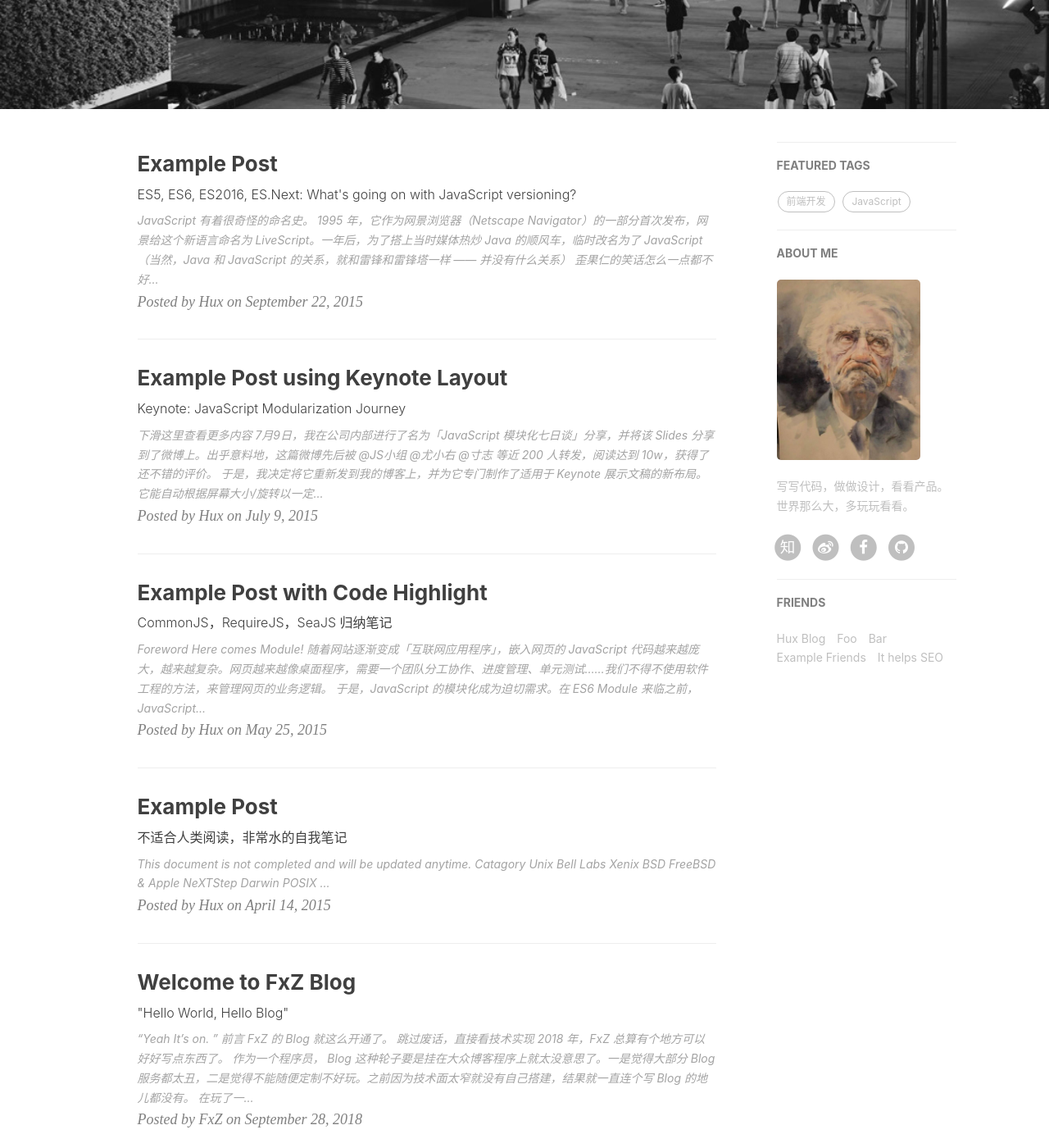
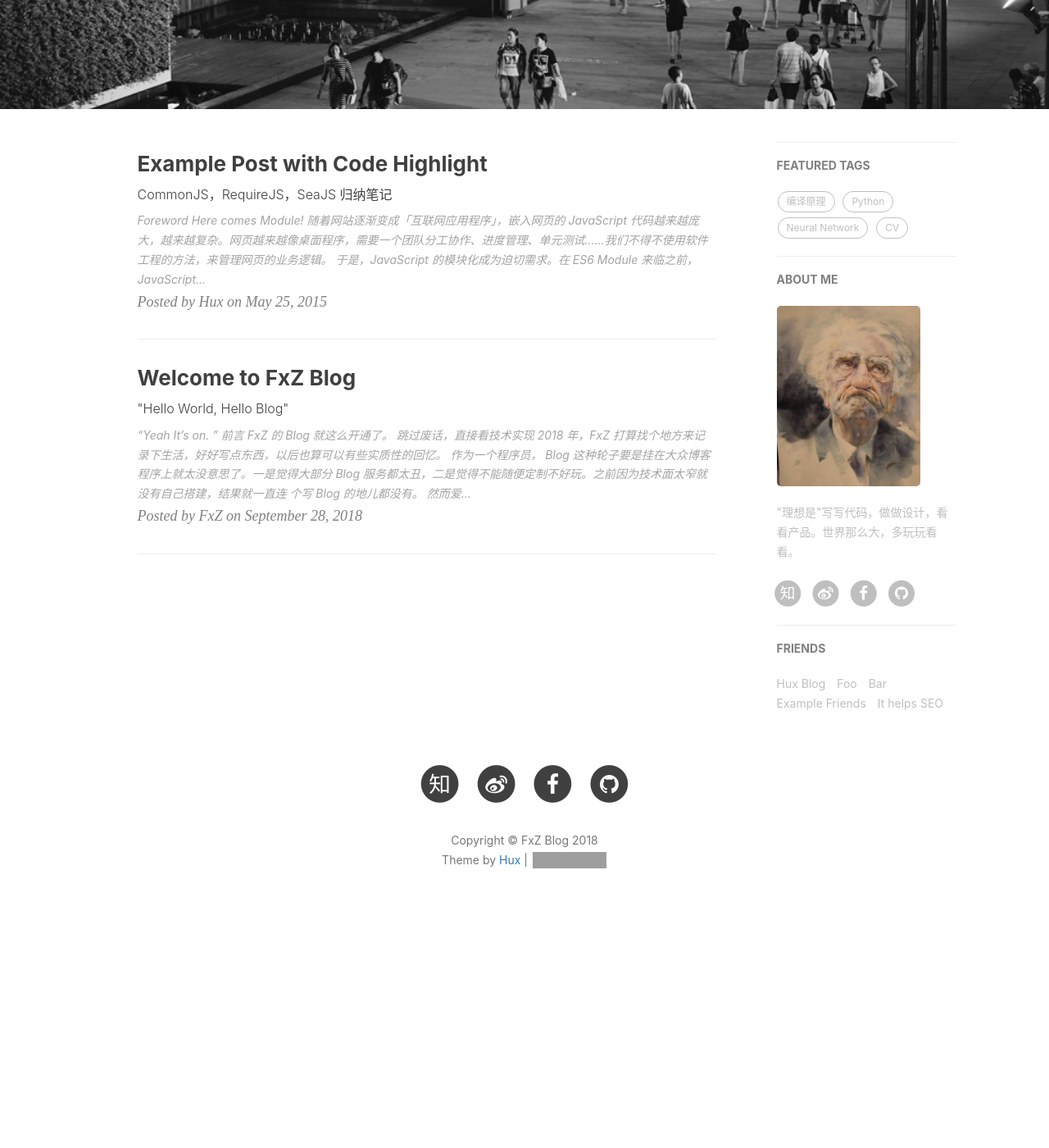
Before and after one commit to zephyr-fun/zephyr-fun.github.io, a Jekyll site: the page index.html, which Jekyll copies as it is, in a window 1280 px wide and 1400 px high, scrolled down 285 px. Shown: the whole window at 82% size. Built offline with Jekyll 4.4.1, drawn with Linux system fonts in a browser that asks for light colours; nearby versions of some CDN libraries; comment, search, counter and statistics services are not loaded; after the commit the page ends 1411 px from its top, so only the background shows below that; some of the changed text lies outside the part shown; grey boxes are pictures that could not be loaded.

Commit message:
make it like me

```diff
--- a/_layouts/post.html
+++ b/_layouts/post.html
@@ -24,7 +24,7 @@ layout: default
                     </div>
                     <h1>{{ page.title }}</h1>
                     {% comment %}
-                        always create a h2 for keeping the margin , Hux
+                        always create a h2 for keeping the margin , Hux says
                     {% endcomment %}
                     {% comment %} if page.subtitle {% endcomment %}
                     <h2 class="subheading">{{ page.subtitle }}</h2>
@@ -43,8 +43,8 @@ layout: default
 
     <!-- Post Container -->
             <div class="
-                col-lg-8 col-lg-offset-2
-                col-md-10 col-md-offset-1
+                col-lg-8 col-lg-offset-
+2                col-md-10 col-md-offset-1
                 post-container">
 
 				{{ content }}
--- a/index.html
+++ b/index.html
@@ -10,7 +10,7 @@
     <meta name="keyword"  content="">
     <link rel="shortcut icon" href="/zephyr-fun.github.io/img/icon-me.ico">
 
-    <title>范宣哲的博客 | Zephyr-fun Blog</title>
+    <title>认真生活 | Zephyr-fun Be Real</title>
 
     <link rel="canonical" href="https://huangxuan.me/huxblog-boilerplate/">
 
@@ -45,7 +45,7 @@
 
     <!-- ga & ba script hoook -->
     <script></script>
-    <!-- Global site tag (gtag.js) - Google Analytics -->
+    <!-- Global site tag (gtag.js) - Google Analytics about my site-->
     <script async src="https://www.googletagmanager.com/gtag/js?id=UA-127721450-1"></script>
     <script>
     window.dataLayer = window.dataLayer || [];
@@ -72,7 +72,7 @@
                 <span class="icon-bar"></span>
                 <span class="icon-bar"></span>
             </button>
-            <a class="navbar-brand" href="/zephyr-fun.github.io/">FxZ</a>
+            <a class="navbar-brand" href="/zephyr-fun.github.io/">fanxuanzhe</a>
         </div>
 
         <!-- Collect the nav links, forms, and other content for toggling -->
@@ -141,7 +141,7 @@
                 <div class="site-heading">
                     <h1>FxZ Blog</h1><!-- 主标题 -->
                     <!--<hr class="small">-->
-                    <span class="subheading">“初号机” of zephyr-fun.github.io</span>
+                    <span class="subheading">要走一刻,请不必诸多眷恋</span><!-- “初号机” of zephyr-fun.github.io -->
                     <!-- 主标题下的小标题 -->
                 </div>
             </div>
@@ -164,7 +164,7 @@
                 post-container
             ">
 
-<div class="post-preview">
+<!-- <div class="post-preview">
     <a href="/zephyr-fun.github.io/2015/09/22/js-version/">
         <h2 class="post-title">
             Example Post
@@ -187,9 +187,9 @@
         Posted by Hux on September 22, 2015
     </p>
 </div>
-<hr>
+<hr> -->
 
-<div class="post-preview">
+<!-- <div class="post-preview">
     <a href="/zephyr-fun.github.io/2015/07/09/js-module-7day/">
         <h2 class="post-title">
             Example Post using Keynote Layout
@@ -213,7 +213,7 @@
         Posted by Hux on July 9, 2015
     </p>
 </div>
-<hr>
+<hr> -->
 
 <div class="post-preview">
     <a href="/zephyr-fun.github.io/2015/05/25/js-module-loader/">
@@ -243,7 +243,7 @@
 </div>
 <hr>
 
-<div class="post-preview">
+<!-- <div class="post-preview">
     <a href="/zephyr-fun.github.io/2015/04/14/unix-linux-note/">
         <h2 class="post-title">
             Example Post
@@ -278,7 +278,7 @@ Catagory
         Posted by Hux on April 14, 2015
     </p>
 </div>
-<hr>
+<hr> -->
 
 <div class="post-preview">
     <a href="/zephyr-fun.github.io/2018/09/28/helloworld/">
@@ -301,11 +301,11 @@ FxZ 的 Blog 就这么开通了。
 
 跳过废话，直接看技术实现
 
-2018 年，FxZ 总算有个地方可以好好写点东西了。
+2018 年，FxZ 打算找个地方来记录下生活，好好写点东西，以后也算可以有些实质性的回忆。
 
-作为一个程序员， Blog 这种轮子要是挂在大众博客程序上就太没意思了。一是觉得大部分 Blog 服务都太丑，二是觉得不能随便定制不好玩。之前因为技术面太窄就没有自己搭建，结果就一直连个写 Blog 的地儿都没有。
-
-在玩了一...
+作为一个程序员， Blog 这种轮子要是挂在大众博客程序上就太没意思了。一是觉得大部分 Blog 服务都太丑，二是觉得不能随便定制不好玩。之前因为技术面太窄就没有自己搭建，结果就一直连
+个写 Blog 的地儿都没有。
+然而爱...
         </div>
     </a>
     <p class="post-meta">
@@ -344,15 +344,29 @@ FxZ 的 Blog 就这么开通了。
 
 
 
-                                <a href="/zephyr-fun.github.io/tags/#前端开发" title="前端开发" rel="3">
-                                    前端开发
+                                <a href="/zephyr-fun.github.io/tags/#编译原理" title="编译原理" rel="3">
+                                    编译原理
                                     <!-- 侧栏选项 -->
                                 </a>
 
 
 
-                                <a href="/zephyr-fun.github.io/tags/#JavaScript" title="JavaScript" rel="3">
-                                    JavaScript
+                                <a href="/zephyr-fun.github.io/tags/#Python" title="Python" rel="3">
+                                    Python
+                                    <!-- 侧栏选项 -->
+                                </a>
+
+
+
+                                <a href="/zephyr-fun.github.io/tags/#Neural Network" title="Neural Network" rel="3">
+                                    Neural Network
+                                    <!-- 侧栏选项 -->
+                                </a>
+
+
+
+                                <a href="/zephyr-fun.github.io/tags/#CV" title="CV" rel="3">
+                                    CV
                                     <!-- 侧栏选项 -->
                                 </a>
 
@@ -372,7 +386,7 @@ FxZ 的 Blog 就这么开通了。
                             <!-- 侧栏头像 -->
 
 
-                            <p>写写代码，做做设计，看看产品。世界那么大，多玩玩看看。</p>
+                            <p>"理想是"写写代码，做做设计，看看产品。世界那么大，多玩玩看看。</p>
                             <!-- 简短的介绍 -->
 
                         <!-- SNS Link --><!-- 如题，但是我要去找找我的url -->
@@ -501,7 +515,7 @@ FxZ 的 Blog 就这么开通了。
 
                 </ul>
                 <p class="copyright text-muted">
-                    Copyright &copy; FxZ Blog 2016<!-- 底部保留版权 -->
+                    Copyright &copy; FxZ Blog 2018<!-- 底部保留版权 -->
                     <br>
                     Theme by <a href="https://huangxuan.me">Hux</a> |
                     <iframe
--- a/tags.html
+++ b/tags.html
@@ -2,7 +2,7 @@
 title: Tags
 layout: default
 description: keep hungry keep foolish
-header-img: "img/tag-bg.jpg"
+header-img: "img/hasuriver.jpg"
 ---
 
 <!-- Page Header -->
```
Also changed, not shown: other parts of index.html (+1 -1 lines), img/about-bg.jpg (deleted), img/avatar-hux.jpg (deleted).
